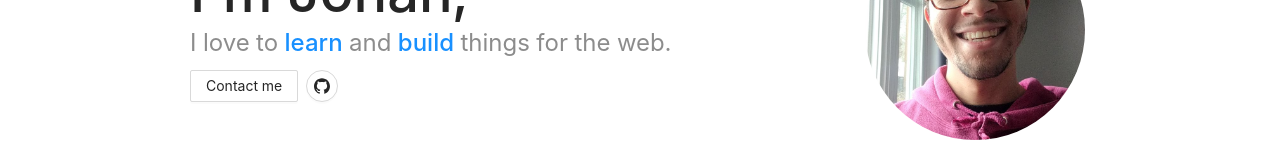
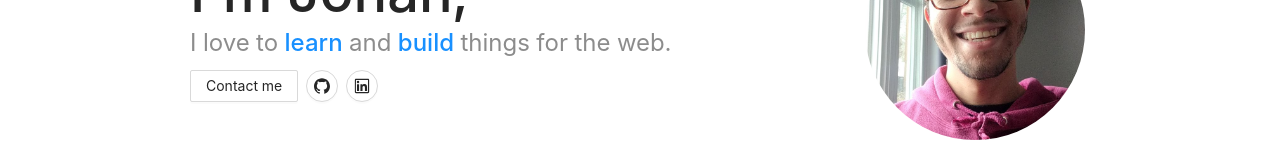
Before and after one commit to jonahlouis4/Portfolio-v3, a React (Create React App) app: page / in a window 1280 px wide. Shown: the part 356-516 px from the top of the page. Built offline with nearby package versions, Linux system fonts and the light colour scheme.

Commit message:
:heavy_check_mark: Added LinkedIn btn

```diff
--- a/src/components/Introduction.js
+++ b/src/components/Introduction.js
@@ -8,6 +8,7 @@ import Button from 'antd/lib/button'
 import Avatar from 'antd/lib/avatar'
 import Space from 'antd/lib/space'
 import GithubOutlined from '@ant-design/icons/GithubOutlined'
+import LinkedinOutlined from '@ant-design/icons/LinkedinOutlined'
 import user from '../images/jonah.jpg'
 
 const { Title } = Typography;
@@ -84,6 +85,13 @@ const Introduction = () => {
                             >
                                 <Button shape="circle" icon={<GithubOutlined />} />
                             </motion.a>
+                            <motion.a
+                            href="https://www.linkedin.com/in/jonah-louis-3b71791b8/"
+                            target="_blank"
+                            variants={elementVariant}
+                            >
+                                <Button shape="circle" icon={<LinkedinOutlined /> } />
+                            </motion.a>
                         </Space>
                     </div>
                 </Col>
```
Also changed, not shown: 1 other file (tests, documents, lock files or other folders).
